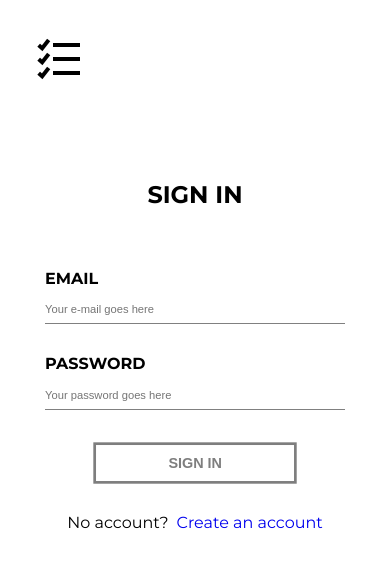
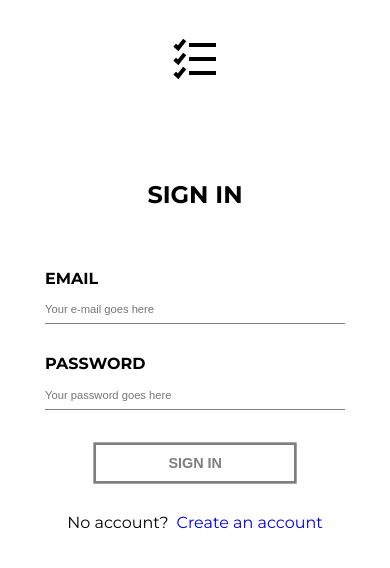
Before and after one commit to damianziobro/tasks, a React app: page /signin in a window 390 px wide. Shown: the top 568 px of the page. Built offline with nearby package versions, Linux system fonts and the light colour scheme.

Commit message:
Small CSS change for mobile in App.css

```diff
--- a/src/App.css
+++ b/src/App.css
@@ -19,3 +19,9 @@
 .removeFocus button:focus {
     outline: none;
 }
+
+@media screen and (max-width: 500px) {
+    .header {
+        flex-direction: column;
+    }
+}
```
